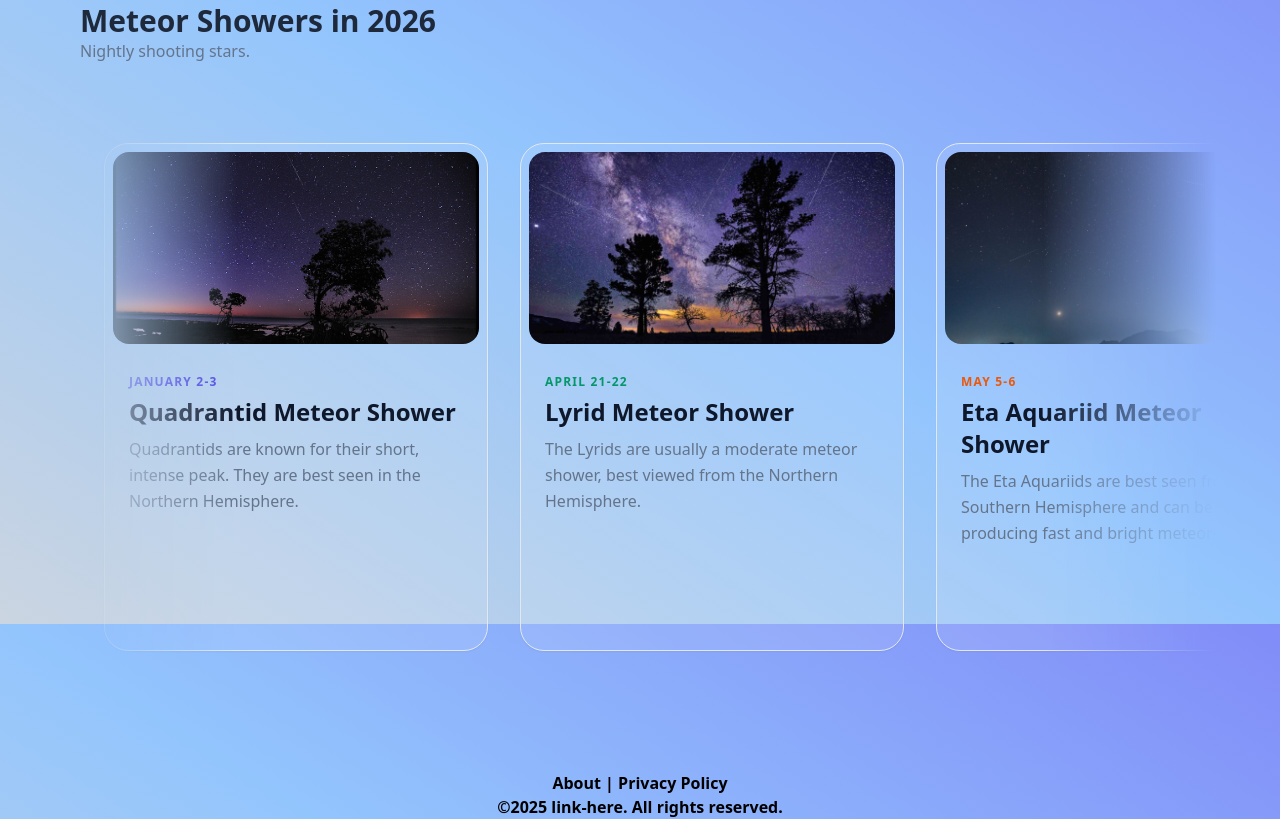
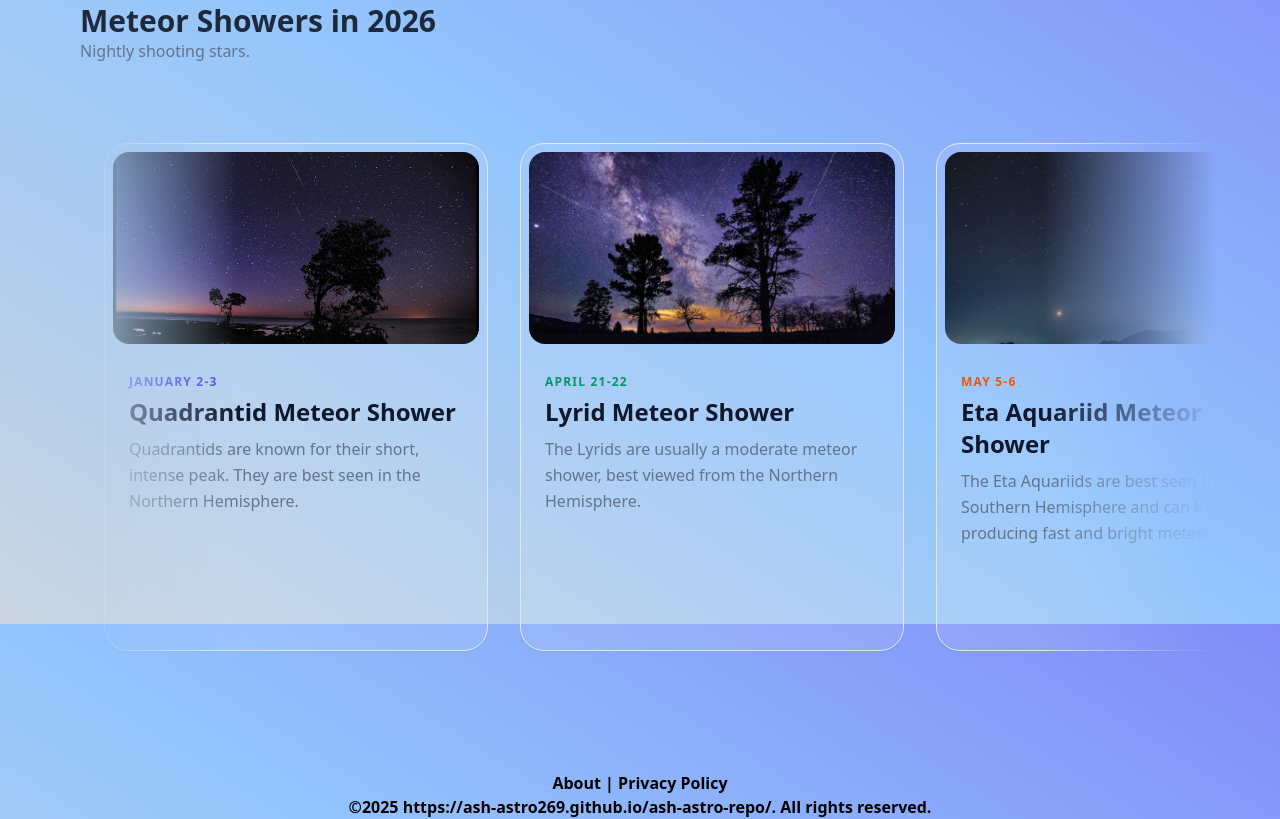
Before and after one commit to ash-astro269/ash-astro-repo, a website: page index.html in a window 1280 px wide. Shown: the part 1776-2595 px from the top of the page. Drawn offline with Linux system fonts and the light colour scheme.

Commit message:
Project for Induction

```diff
--- a/index.html
+++ b/index.html
@@ -539,7 +539,7 @@
 
     <footer class="text-center font-bold">
         <p>About | Privacy Policy</p>
-        <p>&copy;2025 link-here. All rights reserved.</p>
+        <p>&copy;2025 https://ash-astro269.github.io/ash-astro-repo/. All rights reserved.</p>
     </footer>
     <script src="navbar.js"></script>
     <script src="scroll_buttons.js"></script>
```
